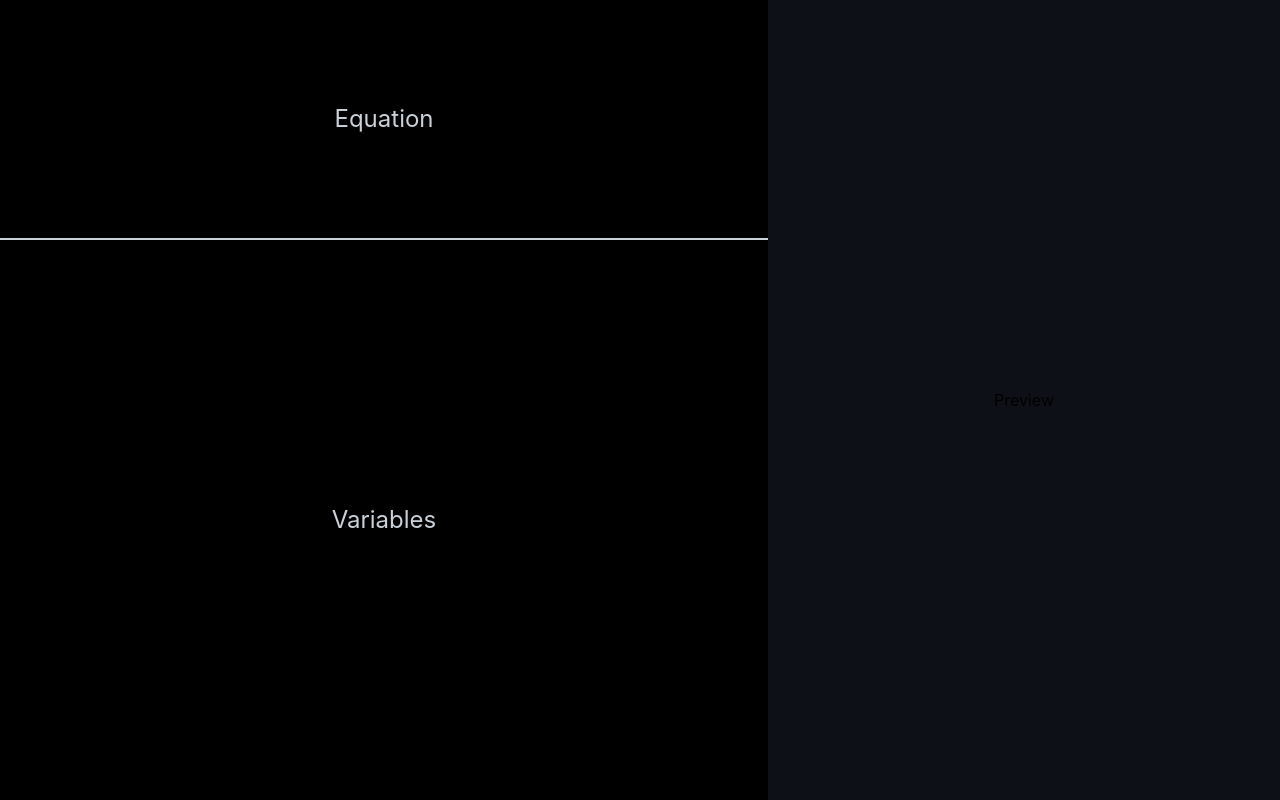
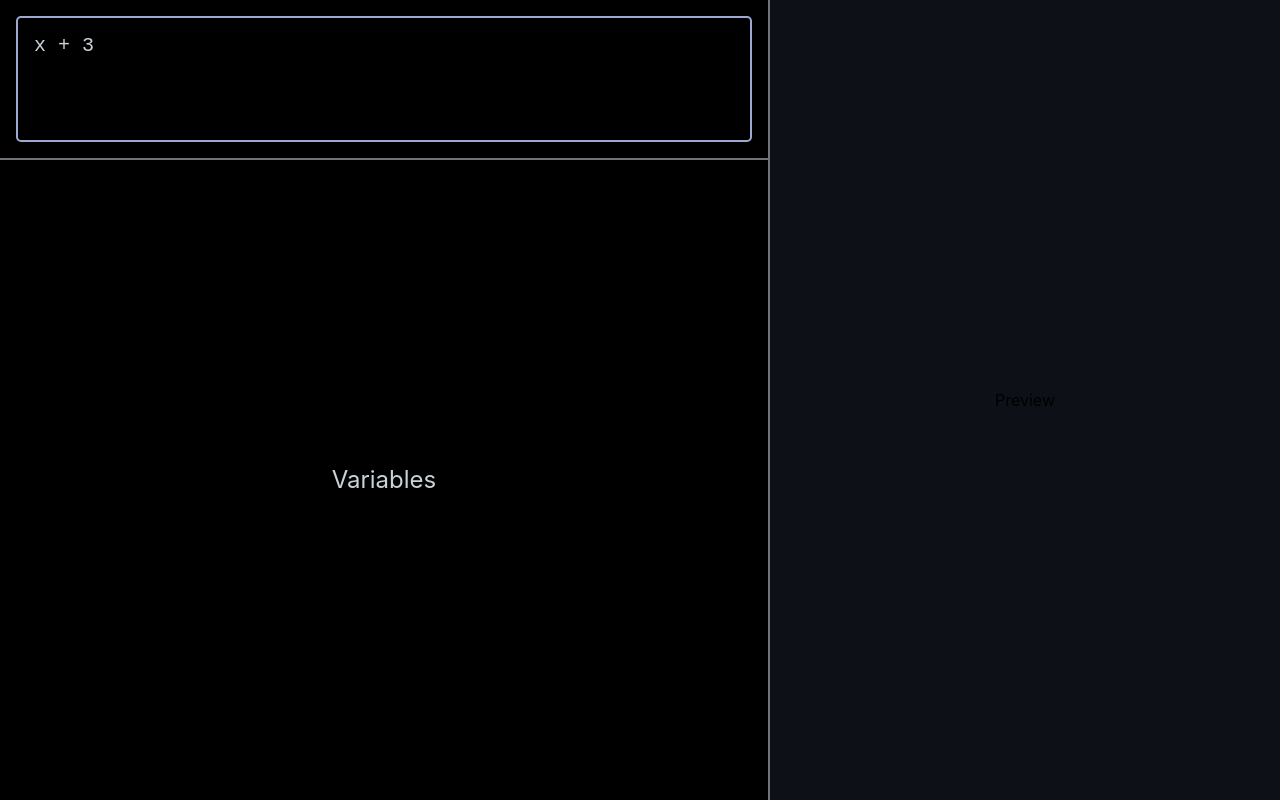
Before and after one commit to marcusvpires/algebra-system, a Next.js app: page / in a window 1280 px wide. Built offline with nearby package versions, Linux system fonts and the light colour scheme.

Commit message:
textarea

```diff
--- a/components/mathContainer/equation/index.tsx
+++ b/components/mathContainer/equation/index.tsx
@@ -1,10 +1,16 @@
 import * as S from './styled';
-import React from 'react';
+import React, { FunctionComponent, useState, ChangeEvent } from 'react';
 
-const Equation: React.FunctionComponent = (): JSX.Element => {
+const Equation: FunctionComponent = (): JSX.Element => {
+  const [equation, setEquation] = useState<string>("x + 3");
+
+  const handleChange = (event: ChangeEvent<HTMLTextAreaElement>) => {
+    setEquation(event.target.value);
+  };
+
   return (
     <S.Wrapper>
-      <p>Equation</p>
+      <S.Input value={equation} onChange={handleChange} />
     </S.Wrapper>
   );
 };
--- a/components/mathContainer/equation/styled.tsx
+++ b/components/mathContainer/equation/styled.tsx
@@ -1,12 +1,32 @@
 import styled from 'styled-components';
 
 export const Wrapper = styled.section`
-  height: 30vh;
+  height: 20vh;
   width: 60vw;
+  padding: 1rem;
   display: flex;
   align-items: center;
   justify-content: center;
+  border-bottom: 2px solid #6f7479;
+`;
+
+export const Input = styled.textarea`
+  height: 100%;
+  width: 100%;
+  padding: 1rem;
+  border-radius: 5px;
   font-size: x-large;
   color: #c9d1d9;
-  border-bottom: 2px solid #c9d1d9;
-`
+  background-color: transparent;
+  border: 2px solid #9da9d1;
+  resize: none;
+  outline-width: 0;
+
+  &::-webkit-scrollbar {
+    width: 0.3em;
+  }
+  &::-webkit-scrollbar-thumb {
+    background-color: #9da9d1;
+    outline: 1px solid slategrey;
+  }
+`;
--- a/components/mathContainer/variables/styled.tsx
+++ b/components/mathContainer/variables/styled.tsx
@@ -1,7 +1,7 @@
 import styled from 'styled-components';
 
 export const Wrapper = styled.section`
-  height: 70vh;
+  height: 80vh;
   width: 60vw;
   display: flex;
   align-items: center;
--- a/components/preview/styled.tsx
+++ b/components/preview/styled.tsx
@@ -6,4 +6,5 @@ export const Wrapper = styled.section`
   display: flex;
   align-items: center;
   justify-content: center;
+  border-left: 2px solid #6f7479;
 `;
```
